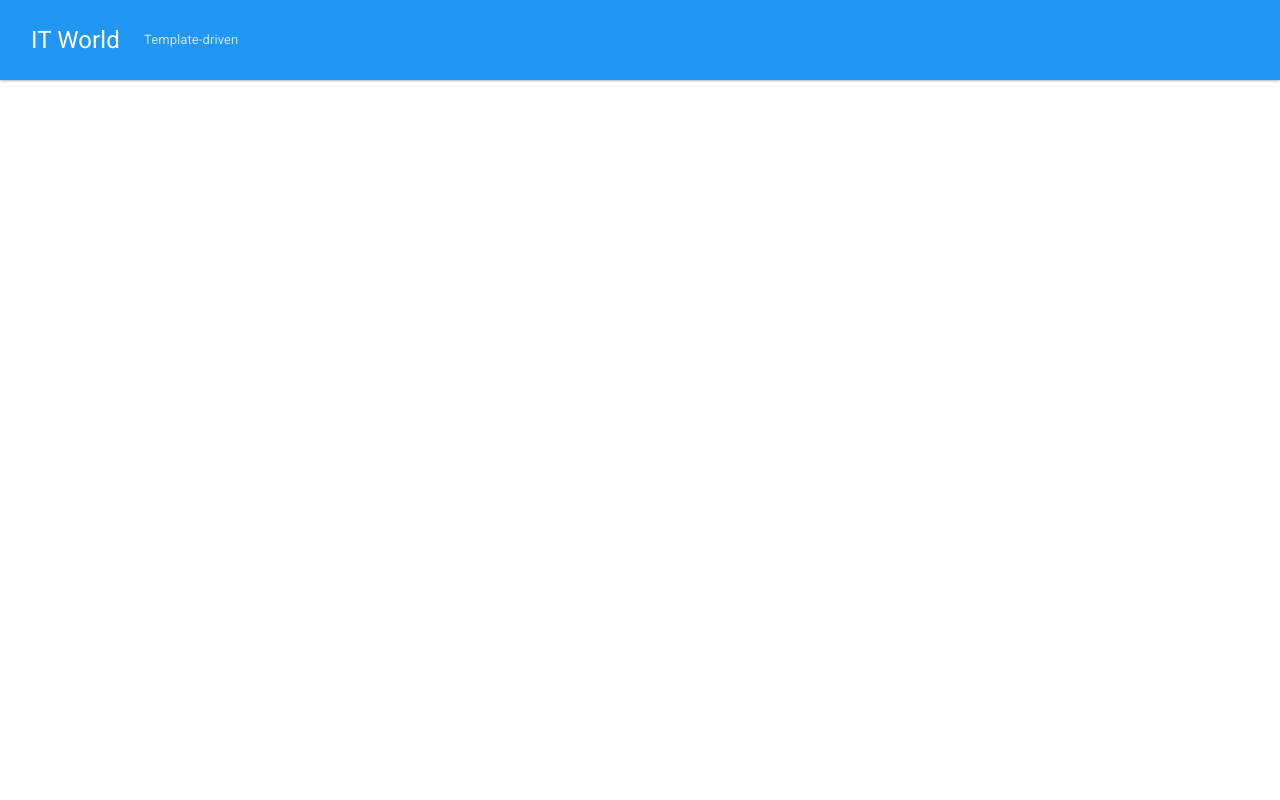
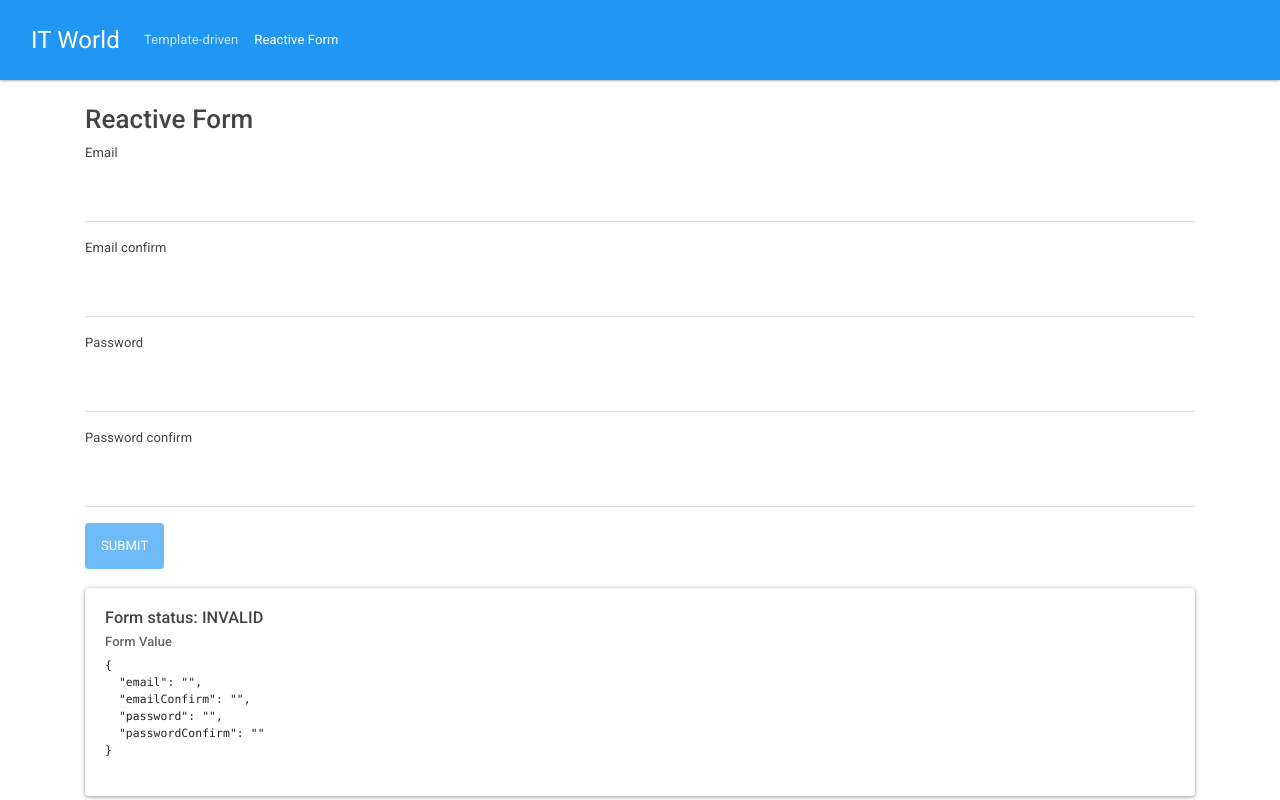
Before and after one commit to itworld1st/ng-best-practice, an Angular app: page /reactiveform in a window 1280 px wide. Before the commit this address led to /. Built offline with nearby package versions, Linux system fonts and the light colour scheme.

Commit message:
complete confirm password validation

```diff
--- a/src/app/app-routing.module.ts
+++ b/src/app/app-routing.module.ts
@@ -2,9 +2,11 @@
 import { Routes, RouterModule } from '@angular/router';
 
 import { TdFormComponent } from './td-form/td-form.component';
+import { ReactiveFormComponent } from './reactive-form/reactive-form.component';
 
 const routes: Routes = [
-  { path: '', component: TdFormComponent }
+  { path: '', component: TdFormComponent },
+  { path: 'reactiveform', component: ReactiveFormComponent }
 ];
 
 @NgModule({
--- a/src/app/app.component.html
+++ b/src/app/app.component.html
@@ -1,4 +1,4 @@
-<nav class="navbar navbar-expand-md navbar-dark bg-primary">
+<nav class="navbar navbar-expand-md navbar-dark bg-primary sticky-top">
   <div class="container-fluid">
     <a class="navbar-brand" routerLink="/">IT World</a>
     <button class="navbar-toggler" type="button" data-toggle="collapse" data-target="#navbarSupportedContent" aria-controls="navbarSupportedContent"
@@ -8,8 +8,11 @@
 
     <div class="collapse navbar-collapse" id="navbarSupportedContent">
       <ul class="navbar-nav mr-auto">
+        <li class="nav-item" routerLinkActive="active" [routerLinkActiveOptions]="{exact: true}">
+          <a class="nav-link" routerLink="/">Template-driven</a>
+        </li>
         <li class="nav-item" routerLinkActive="active">
-          <a class="nav-link" routerLink="/">Template-driven</a>
+          <a class="nav-link" routerLink="/reactiveform">Reactive Form</a>
         </li>
       </ul>
     </div>
--- /dev/null
+++ b/src/app/reactive-form/reactive-form.component.html
@@ -0,0 +1,42 @@
+<h2>Reactive Form</h2>
+<form [formGroup]="reactiveForm">
+  <div class="form-group">
+    <label>Email</label>
+    <input type="email" class="form-control" formControlName="email">
+    <div class="text-danger" *ngIf="email.invalid && (email.dirty || email.touched)">
+      Email is required
+    </div>
+  </div>
+  <div class="form-group">
+    <label>Email confirm</label>
+    <input type="email" class="form-control" formControlName="emailConfirm">
+    <div class="text-danger" *ngIf="emailConfirm.invalid && (emailConfirm.dirty || emailConfirm.touched)">
+      <div *ngIf="emailConfirm.errors['required']">Email confirm is required</div>
+      <div *ngIf="emailConfirm.errors['compare']">Email confirm do not match</div>
+    </div>
+  </div>
+  <div class="form-group">
+    <label>Password</label>
+    <input type="password" class="form-control" formControlName="password">
+    <div class="text-danger" *ngIf="password.invalid && (password.dirty || password.touched)">
+      Password is required
+    </div>
+  </div>
+  <div class="form-group">
+    <label>Password confirm</label>
+    <input type="password" class="form-control" formControlName="passwordConfirm">
+    <div class="text-danger" *ngIf="pwConfirm.invalid && (pwConfirm.dirty || pwConfirm.touched)">
+      <div *ngIf="pwConfirm.errors['required']">Password confirm is required</div>
+      <div *ngIf="pwConfirm.errors['compare']">Password confirm do not match</div>
+    </div>
+  </div>
+  <button type="button" class="btn btn-primary" [disabled]="reactiveForm.invalid">Submit</button>
+</form>
+<br>
+<div class="card">
+  <div class="card-body">
+    <h5 class="card-title">Form status: {{reactiveForm.status}}</h5>
+    <h6 class="card-subtitle mb-2 text-muted">Form Value</h6>
+    <pre>{{reactiveForm.value | json}}</pre>
+  </div>
+</div>
--- /dev/null
+++ b/src/app/reactive-form/reactive-form.component.ts
@@ -0,0 +1,45 @@
+import { Component, OnInit } from '@angular/core';
+import { FormGroup, FormBuilder, Validators } from '@angular/forms';
+
+import { compareValidator } from '../shared/compare-validator.directive';
+
+@Component({
+  selector: 'app-reactive-form',
+  templateUrl: './reactive-form.component.html',
+  styleUrls: ['./reactive-form.component.css']
+})
+export class ReactiveFormComponent implements OnInit {
+  reactiveForm: FormGroup;
+
+  constructor(private fb: FormBuilder) { }
+
+  ngOnInit() {
+    this.createForm();
+  }
+
+  createForm() {
+    this.reactiveForm = this.fb.group({
+      email: ['', Validators.required],
+      emailConfirm: ['', [Validators.required, compareValidator('email')]],
+      password: ['', Validators.required],
+      passwordConfirm: ['', [Validators.required, compareValidator('password')]]
+    });
+  }
+
+  get email() {
+    return this.reactiveForm.get('email');
+  }
+
+  get emailConfirm() {
+    return this.reactiveForm.get('emailConfirm');
+  }
+
+  get password() {
+    return this.reactiveForm.get('password');
+  }
+
+  get pwConfirm() {
+    return this.reactiveForm.get('passwordConfirm');
+  }
+
+}
--- a/src/app/shared/compare-validator.directive.ts
+++ b/src/app/shared/compare-validator.directive.ts
@@ -1,6 +1,22 @@
 import { Directive, Input } from '@angular/core';
-import { Validator, AbstractControl, ValidationErrors, NG_VALIDATORS } from '@angular/forms';
+import { Validator, AbstractControl, ValidationErrors, NG_VALIDATORS, ValidatorFn } from '@angular/forms';
 import { Subscription } from 'rxjs';
+
+export function compareValidator(controlNameToCompare: string): ValidatorFn {
+  return (c: AbstractControl): ValidationErrors | null => {
+    if (c.value === null || c.value.length === 0) {
+      return null; // don't validate empty value
+    }
+    const controlToCompare = c.root.get(controlNameToCompare);
+    if (controlToCompare) {
+      const subscription: Subscription = controlToCompare.valueChanges.subscribe(() => {
+        c.updateValueAndValidity();
+        subscription.unsubscribe();
+      });
+    }
+    return controlToCompare && controlToCompare.value !== c.value ? { 'compare': true } : null;
+  };
+}
 
 @Directive({
   selector: '[compare]',
@@ -10,17 +26,7 @@
   @Input('compare') controlNameToCompare: string;
 
   validate(c: AbstractControl): ValidationErrors | null {
-    if (c.value === null || c.value.length === 0) {
-      return null; // don't validate empty value
-    }
-    const controlToCompare = c.root.get(this.controlNameToCompare);
-    if (controlToCompare) {
-      const subscription: Subscription = controlToCompare.valueChanges.subscribe(() => {
-        c.updateValueAndValidity();
-        subscription.unsubscribe();
-      });
-    }
-    return controlToCompare && controlToCompare.value !== c.value ? { 'compare': true } : null;
+    return compareValidator(this.controlNameToCompare)(c);
   }
 
 }
```
Also changed, not shown: src/app/app.module.ts (+5 -2 lines), src/app/reactive-form/reactive-form.component.css (added).
